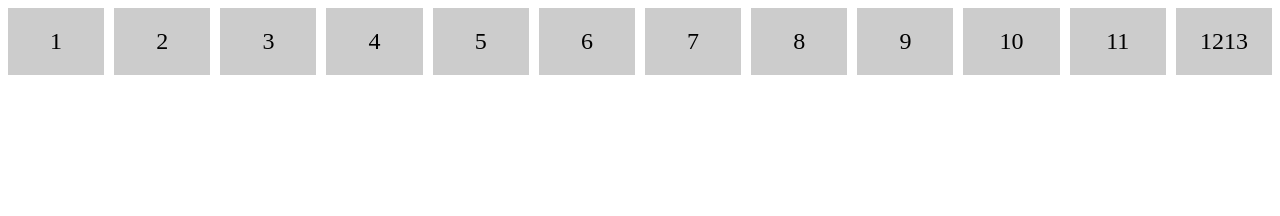
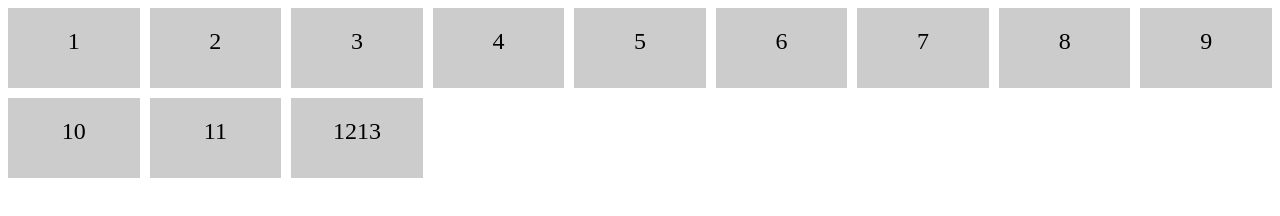
Before and after one commit to da-johnson/cemi, a plain HTML site: page index.html in a window 1280 px wide. Drawn offline with Linux system fonts and the light colour scheme.

Commit message:
Update index.html

```diff
--- a/index.html
+++ b/index.html
@@ -10,8 +10,8 @@
 
                 .grid {
                           display: grid;
-                          grid-template-columns: repeat(12, 1fr);
-                          grid-template-rows: repeat(12, 1fr);
+                          grid-template-columns: repeat(9, 1fr);
+                          grid-template-rows: repeat(9, 1fr);
                           grid-gap: 10px;
                           height: 100%;
                         }
```
